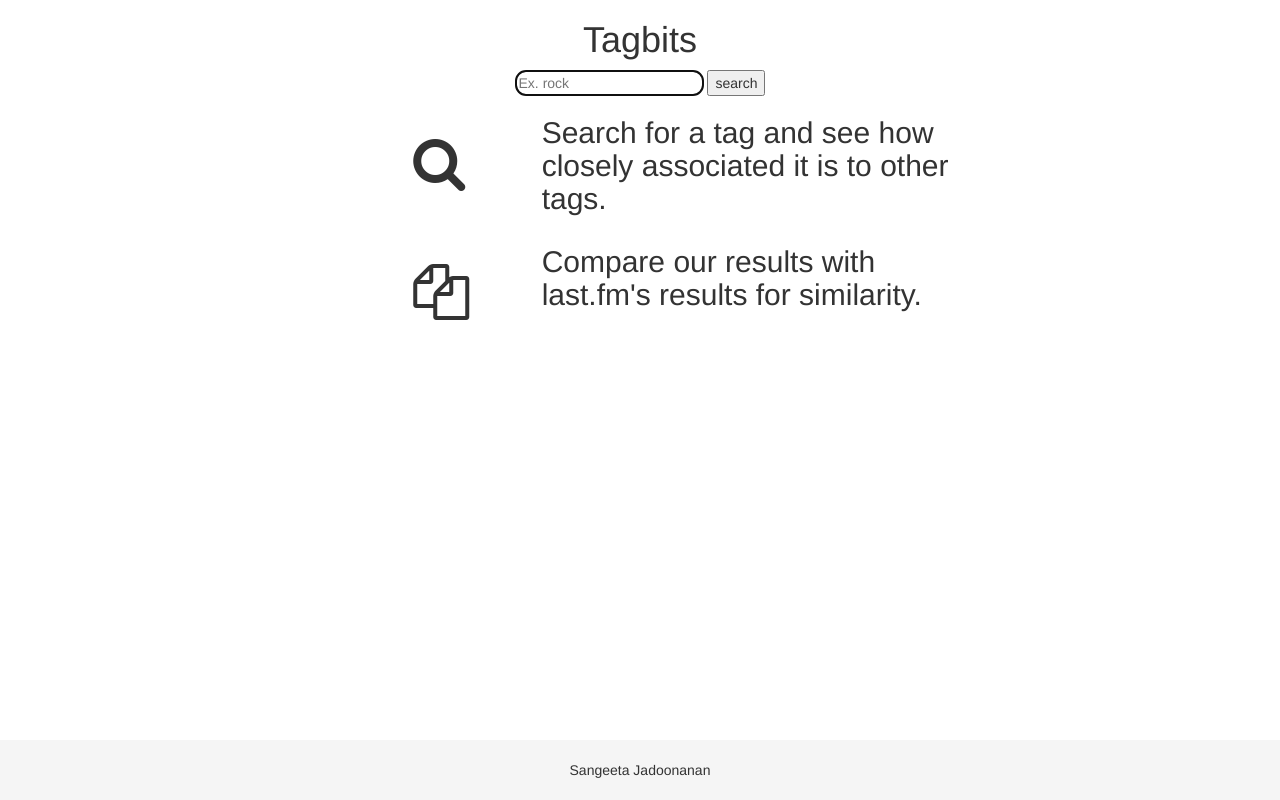
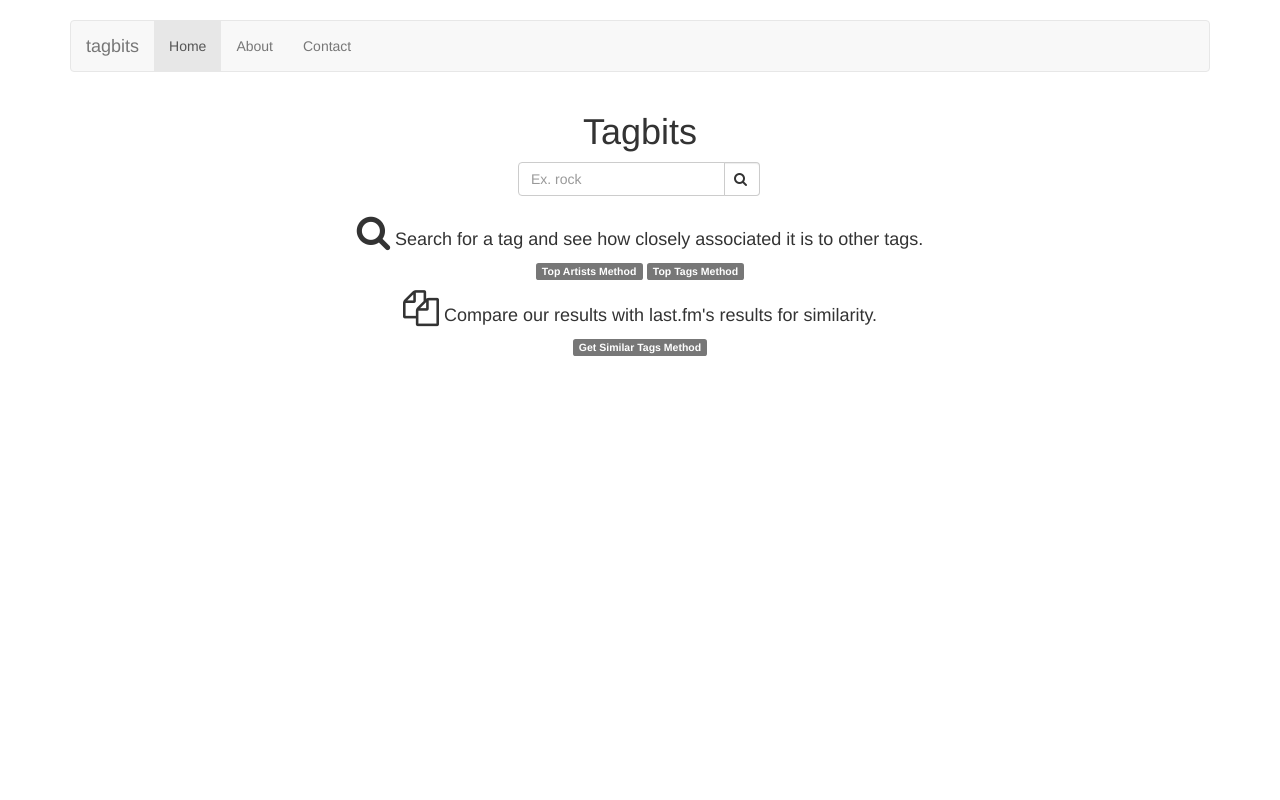
Before and after one commit to GitSomeCode/TagData, a Django app: page / in a window 1280 px wide. Run offline with Django 3.2, Linux system fonts and the light colour scheme; some libraries are stand-ins or nearby versions.

Commit message:
rough outlines

```diff
--- a/tags/static/tags/css/footerstyle.css
+++ /dev/null
@@ -1,43 +0,0 @@
-/* Sticky footer styles
--------------------------------------------------- */
-html, body {
-  height: 100%;
-  /* The html and body elements cannot have any padding or margin. */
-}
-
-/* Wrapper for page content to push down footer */
-#wrap {
-  min-height: 100%;
-  height: auto !important;
-  height: 100%;
-  /* Negative indent footer by it's height */
-  margin: 0 auto -60px;
-}
-
-/* Set the fixed height of the footer here */
-#push,
-#footer {
-  height: 60px;
-}
-#footer {
-  background-color: #f5f5f5;
-}
-
-/* Lastly, apply responsive CSS fixes as necessary */
-@media (max-width: 767px) {
-  #footer {
-    margin-left: -20px;
-    margin-right: -20px;
-    padding-left: 20px;
-    padding-right: 20px;
-  }
-}
-
-.container {
-  width: auto;
-  max-width: 680px;
-}
-
-.container .credit {
-  margin: 20px 0;
-}
--- a/tags/static/tags/css/index.css
+++ b/tags/static/tags/css/index.css
@@ -1,9 +1,33 @@
-i {
-  padding-top: 20%;
-  padding-left: 70%;
-  padding-left: 50%;
+/*
+heading -
+font/color for main title, table headings
+
+maintile -
+size of main title
+
+searchbar -
+width, height, color of search bar
+
+descriptions -
+font, color of homepage descriptions
+
+descriptions i -
+padding, color
+
+methodlinks -
+size, color
+
+
+*/
+
+.add-on .input-group-btn > .btn {
+  border-left-width:0;left:-2px;
+  -webkit-box-shadow: inset 0 1px 1px rgba(0, 0, 0, 0.075);
+  box-shadow: inset 0 1px 1px rgba(0, 0, 0, 0.075);
 }
-
-.searchbar {
-  border-radius: 10px;
+/* stop the glowing blue shadow */
+.add-on .form-control:focus {
+ box-shadow:none;
+ -webkit-box-shadow:none;
+ border-color:#cccccc;
 }
--- /dev/null
+++ b/tags/static/tags/css/navbar.css
@@ -0,0 +1,8 @@
+body {
+  padding-top: 20px;
+  padding-bottom: 20px;
+}
+
+.navbar {
+  margin-bottom: 20px;
+}
--- a/tags/templates/tags/base.html
+++ b/tags/templates/tags/base.html
@@ -12,24 +12,19 @@
     <link rel="stylesheet" href="http://maxcdn.bootstrapcdn.com/bootstrap/3.3.2/css/bootstrap.min.css">
     <link rel="stylesheet" href="http://maxcdn.bootstrapcdn.com/font-awesome/4.3.0/css/font-awesome.min.css">
     <link href="http://maxcdn.bootstrapcdn.com/font-awesome/4.2.0/css/font-awesome.min.css" rel="stylesheet">
-    <link rel="stylesheet" href="{% static 'tags/css/footerstyle.css' %}">
+    <link rel="stylesheet" href="{% static 'tags/css/navbar.css' %}">
 
     {% block styles %}
     {% endblock %}
   </head>
 
   <body>
-    <div id="wrap">
+
       {% block main %}
       {% endblock %}
-      <div id="push"></div>
-    </div>
 
-    <div id="footer">
-      <div class="container text-center">
-        <p class="muted credit">Sangeeta Jadoonanan</p>
-      </div>
-    </div>
+
+
 
 
     <script src="//ajax.googleapis.com/ajax/libs/jquery/1.11.1/jquery.js" type="text/javascript"></script>
--- a/tags/templates/tags/index.html
+++ b/tags/templates/tags/index.html
@@ -8,6 +8,41 @@
 {% endblock %}
 
 {% block main %}
+<div class="container">
+  <!-- Static navbar -->
+  <nav class="navbar navbar-default">
+    <div class="container-fluid">
+      <div class="navbar-header">
+        <button type="button" class="navbar-toggle collapsed" data-toggle="collapse" data-target="#navbar" aria-expanded="false" aria-controls="navbar">
+        <span class="sr-only">Toggle navigation</span>
+        <span class="icon-bar"></span>
+        <span class="icon-bar"></span>
+        <span class="icon-bar"></span>
+        </button>
+        <a class="navbar-brand" href="#">tagbits</a>
+      </div>
+      <div id="navbar" class="navbar-collapse collapse">
+        <ul class="nav navbar-nav">
+          <li class="active"><a href="#">Home</a></li>
+          <li><a href="#">About</a></li>
+          <li><a href="#">Contact</a></li>
+        </ul>
+
+      </div>
+      <!--/.nav-collapse -->
+    </div>
+    <!--/.container-fluid -->
+  </nav>
+  <!-- Main component for a primary marketing message or call to action -->
+
+</div>
+<!-- /container -->
+
+
+
+
+
+
   <div class="container">
 
     <!-- big search bar -->
@@ -16,10 +51,17 @@
 
         <h1 class="heading" id="maintitle">Tagbits</h1>
 
-        <form method="GET" action="{% url 'tags:relations' %}">
-          <input class="searchbar" type="search" name="s" placeholder="Ex. rock" autofocus>
-          <input type="submit" value="search">
+        <form method="GET" action="{% url 'tags:relations' %}" action="/search" class="navbar-form" role="search">
+
+            <div class="input-group add-on">
+              <input autocomplete="on" class="form-control" class="searchbar" type="search" name="s" placeholder="Ex. rock" autofocus/>
+              <span class="input-group-btn">
+                <button type="submit" class="btn btn-default"><i class="fa fa-search"></i></button>
+              </span>
+            </div>
+
         </form>
+
 
       </div>
     </div>
@@ -27,26 +69,29 @@
 
 
     <!-- general info -->
-    <div class="row">
+    <div class="row text-center">
 
-      <div class="col-md-4 icons">
-        <i class="fa fa-search fa-4x"></i>
+      <div class="col-md-12 descriptions">
+        <h4><i class="fa fa-search fa-2x"></i> Search for a tag and see how closely associated it is to other tags.</h4>
       </div>
 
-      <div class="col-md-8 descriptions row-eq-height">
-        <h2>Search for a tag and see how closely associated it is to other tags.</h2>
+      <div class="methodlinks">
+        <span class="label label-default">Top Artists Method</span>
+        <span class="label label-default">Top Tags Method</span>
       </div>
 
     </div>
 
-    <div class="row">
-      <div class="col-md-4 icons">
-        <i class="fa fa-files-o fa-4x"></i>
+    <div class="row text-center">
+
+      <div class="col-md-12 descriptions">
+        <h4><i class="fa fa-files-o fa-2x"></i> Compare our results with last.fm's results for similarity.</h4>
       </div>
 
-      <div class="col-md-8 descriptions row-eq-height">
-        <h2> Compare our results with last.fm's results for similarity.</h2>
+      <div class="methodlinks">
+        <span class="label label-default">Get Similar Tags Method</span>
       </div>
+
     </div>
     <!-- endof general info -->
   </div>
```
Also changed, not shown: tags/templates/tags/relations.html (+43 -15 lines).
